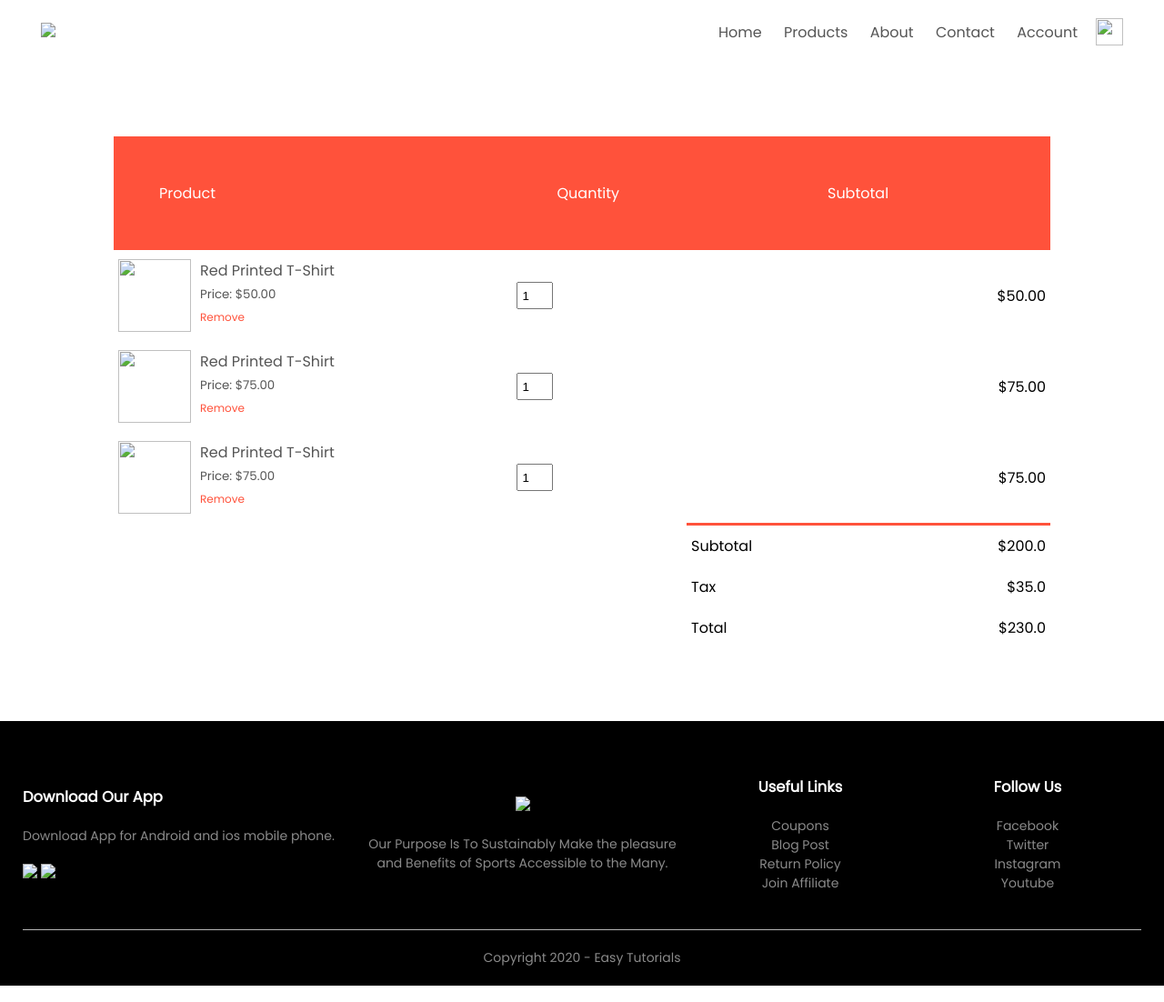
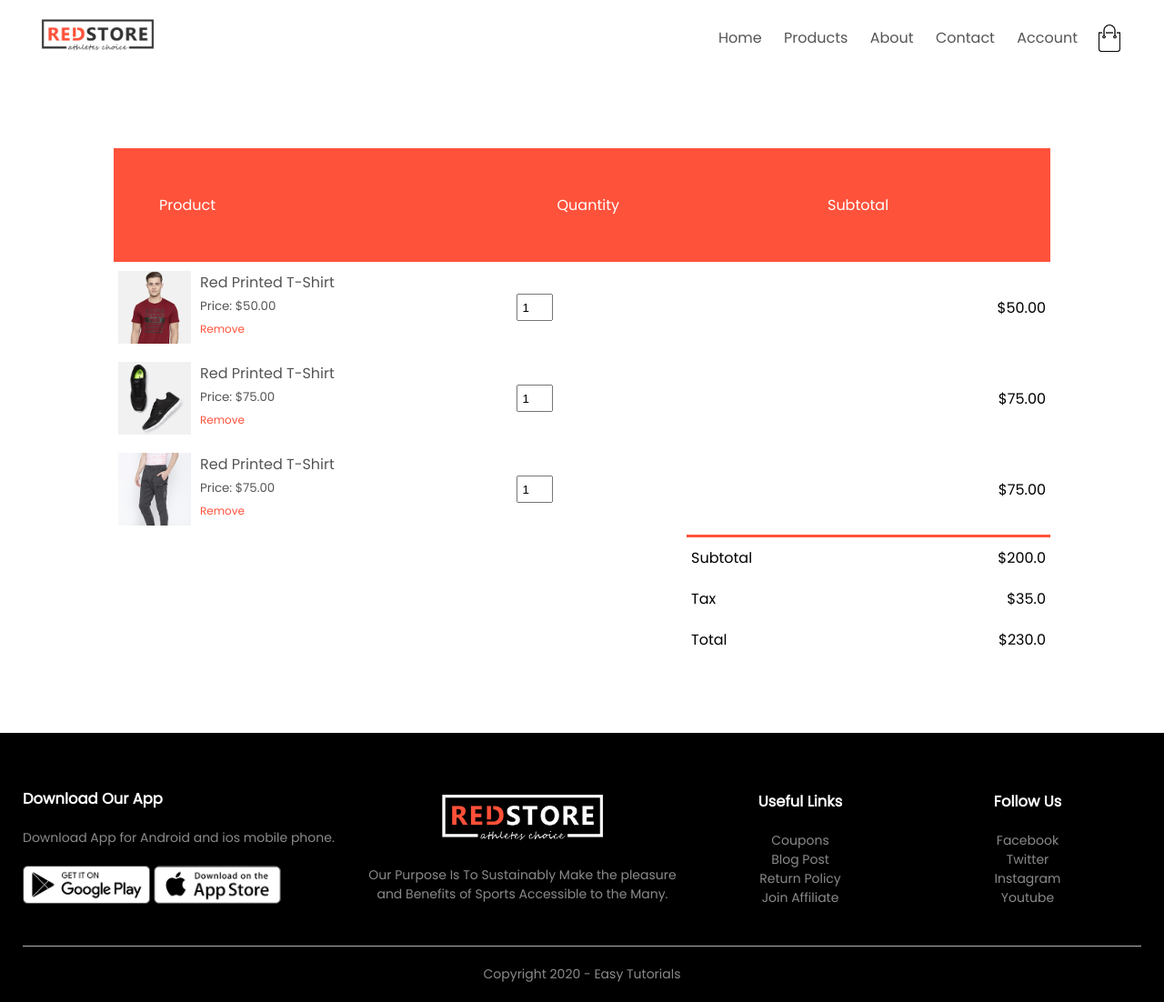
Before and after one commit to Kavyasreebokkasam/redstore, a plain HTML site: page cart.html in a window 1280 px wide. Shown: the whole page at 91% size. Drawn offline with Linux system fonts and the light colour scheme.

Commit message:
Update cart.html

```diff
--- a/cart.html
+++ b/cart.html
@@ -16,7 +16,7 @@
      <div class="container">
         <div class="navbar">
             <div class="logo">
-                <img src="images/logo.png" width="125px">
+                <img src="logo.png" width="125px">
             </div>
             <nav>
                 <ul id="MenuItems">
@@ -27,8 +27,8 @@
                     <li><a href="account.html">Account</a></li>
                 </ul>
             </nav>
-             <img src="images/cart.png" width="30px" height="30px">
-             <img src="images/menu.png" class="menu-icon" onclick="menutoggle()">
+             <img src="cart.png" width="30px" height="30px">
+             <img src="menu.png" class="menu-icon" onclick="menutoggle()">
         </div>
 
     </div>
@@ -43,7 +43,7 @@
             <tr>
                 <td>
                     <div class="cart-info">
-                        <img src="images/buy-1.jpg">
+                        <img src="buy-1.jpg">
                         <div>
                             <p>Red Printed T-Shirt</p>
                             <small>Price: $50.00</small>
@@ -58,7 +58,7 @@
             <tr>
                 <td>
                     <div class="cart-info">
-                        <img src="images/buy-2.jpg">
+                        <img src="buy-2.jpg">
                         <div>
                             <p>Red Printed T-Shirt</p>
                             <small>Price: $75.00</small>
@@ -73,7 +73,7 @@
             <tr>
                 <td>
                     <div class="cart-info">
-                        <img src="images/buy-3.jpg">
+                        <img src="buy-3.jpg">
                         <div>
                             <p>Red Printed T-Shirt</p>
                             <small>Price: $75.00</small>
@@ -116,12 +116,12 @@
                     <h3>Download Our App</h3>
                     <p>Download App for Android and ios mobile phone.</p>
                     <div class="app-logo">
-                        <img src="images/play-store.png">
-                        <img src="images/app-store.png">
+                        <img src="play-store.png">
+                        <img src="app-store.png">
                     </div>
                 </div>
                 <div class="footer-col-2">
-                    <img src="images/logo-white.png">
+                    <img src="logo-white.png">
                     <p>Our Purpose Is To Sustainably Make the pleasure and Benefits of Sports Accessible to the Many.</p>
                 </div>
                 <div class="footer-col-3">
```
